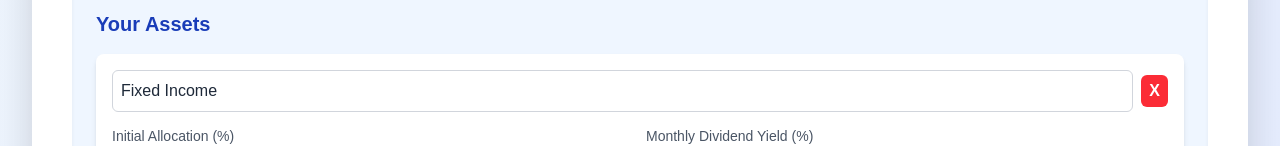
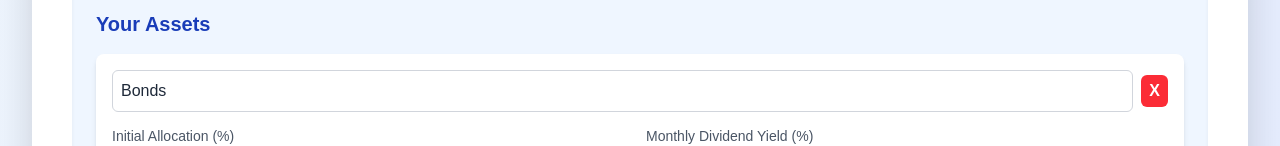
Before and after one commit to nennogabriel/finance-tools, a Next.js app: page /tools/portfolio-simulator in a window 1280 px wide. Shown: the part 412-558 px from the top of the page. Built offline with nearby package versions, Linux system fonts and the light colour scheme.

Commit message:
chore: change defaults, bonds as first

```diff
--- a/src/pages/tools/portfolio-simulator.js
+++ b/src/pages/tools/portfolio-simulator.js
@@ -74,9 +74,9 @@ const InvestmentPortfolioSimulator = () => {
     // The premium tickers set is no longer needed.
 
     const [assets, setAssets] = useState([
-        { id: 1, name: 'Fixed Income', initialAllocationPercentage: '34', dividendYield: '0', annualProfitability: '15', minMonthlyProfitability: '1.2', maxMonthlyProfitability: '1.3', ticker: '', source: 'manual', monthlyReturns: [], status: 'idle', suggestions: [] },
+        { id: 1, name: 'Bonds', initialAllocationPercentage: '34', dividendYield: '0', annualProfitability: '4.5', minMonthlyProfitability: '0.3', maxMonthlyProfitability: '0.7', ticker: '', source: 'manual', monthlyReturns: [], status: 'idle', suggestions: [] },
         { id: 2, name: 'REITs', initialAllocationPercentage: '33', dividendYield: '0', annualProfitability: '8', minMonthlyProfitability: '-10', maxMonthlyProfitability: '15', ticker: '', source: 'manual', monthlyReturns: [], status: 'idle', suggestions: [] },
-        { id: 3, name: 'Stocks', initialAllocationPercentage: '33', dividendYield: '0', annualProfitability: '12', minMonthlyProfitability: '-20', maxMonthlyProfitability: '20', ticker: 'IBOV.SA', source: 'manual', monthlyReturns: [], status: 'idle', suggestions: [] },
+        { id: 3, name: 'Stocks', initialAllocationPercentage: '33', dividendYield: '0', annualProfitability: '12', minMonthlyProfitability: '-20', maxMonthlyProfitability: '20', ticker: '', source: 'manual', monthlyReturns: [], status: 'idle', suggestions: [] },
     ]);
     const [comparisonIndices, setComparisonIndices] = useState([
         { id: 1, name: 'Inflation', annualProfitability: '6', ticker: '', source: 'manual', monthlyReturns: [], status: 'idle', suggestions: [] },
```
